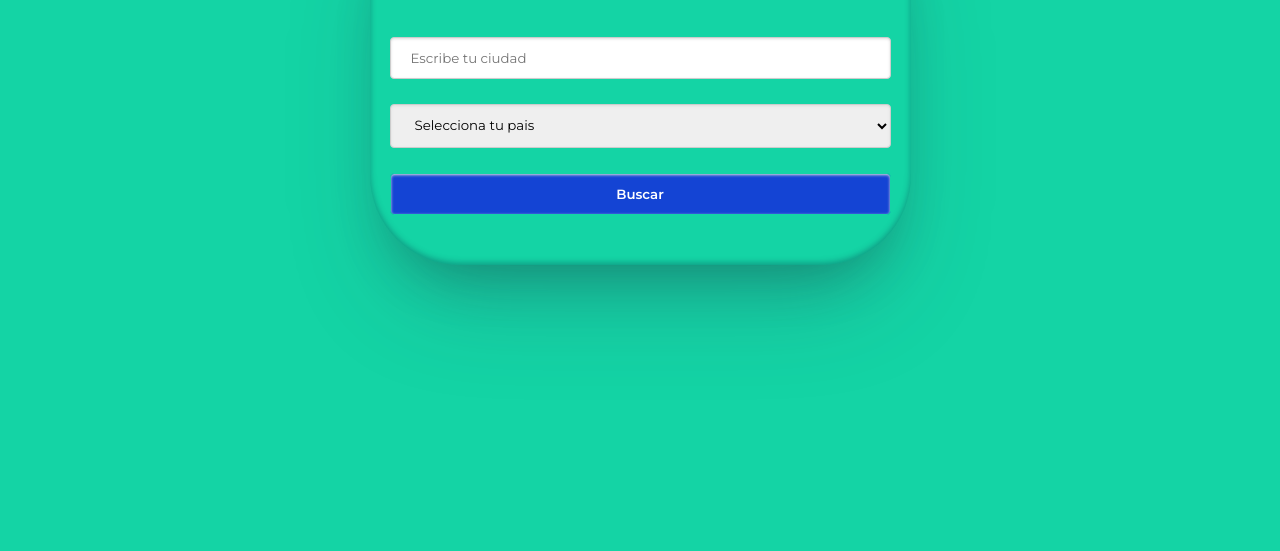
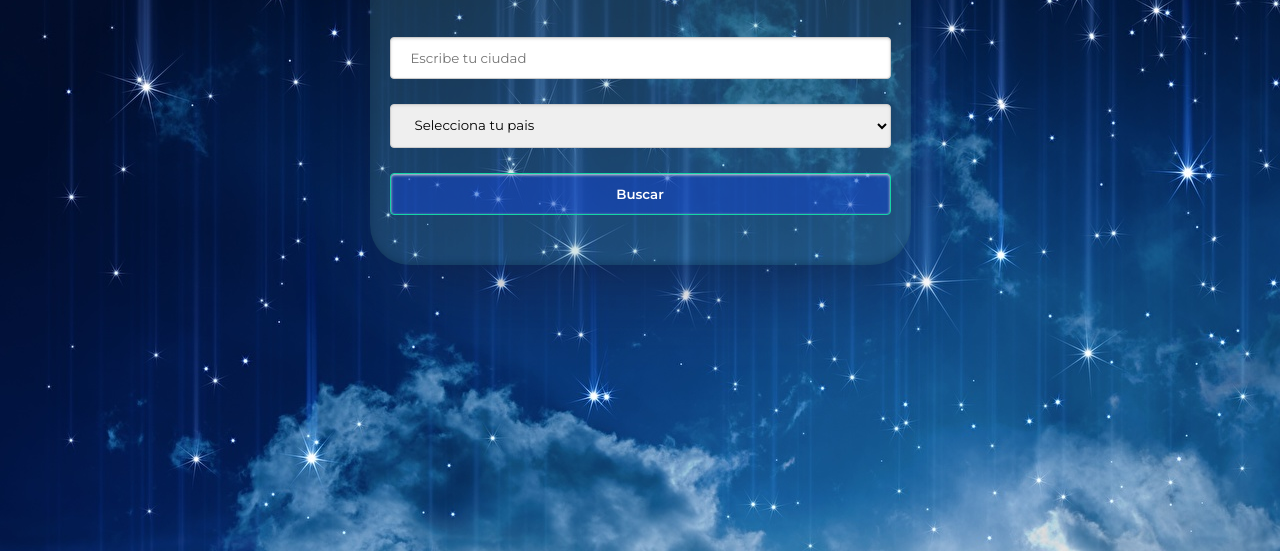
Before and after one commit to sebasR26/climaApi, a plain HTML site: page index.html in a window 1280 px wide. Shown: the part 249-800 px from the top of the page. Drawn offline with Linux system fonts and the light colour scheme.

Commit message:
completo

```diff
--- a/style.css
+++ b/style.css
@@ -1,7 +1,7 @@
 @import url('https://fonts.googleapis.com/css2?family=Montserrat:ital,wght@0,100;0,200;0,300;0,400;0,500;0,600;0,700;0,800;0,900;1,100;1,200;1,300;1,400;1,500;1,600;1,700;1,800&display=swap');
 body{
     font-family: 'Montserrat', sans-serif;
-    background-color:#14d4a5;
+    background-image: url(./img/cilo.jpg);
 }
 .weather-content {
     box-shadow: rgba(50, 50, 93, 0.25) 0px 50px 100px -20px, rgba(0, 0, 0, 0.3) 0px 30px 60px -30px, rgba(10, 37, 64, 0.35) 0px -2px 6px 0px inset;
@@ -9,8 +9,8 @@ body{
     text-align: center;
     padding: 20px 20px 50px;
     margin: 10% auto 0;
-    background-color:#14d4a5;
-    border-radius: 90px;
+    background-color:rgba(95, 158, 160, 0.247);
+    border-radius: 40px;
 }
 .weather-content h1{
     font-size: 34px;
@@ -61,14 +61,14 @@ form input[type="submit"]{
     width: 100%;
     margin: 0 auto;
     cursor: pointer;
-    background-color: #1444d4;
+    background-color: #1444d479;
     border: 1px solid #14d4a5;
     color: #fff;
     font-weight: 600;
     transition: width 1s;
 }
 form input[type="submit"]:hover{
-    width: 50%;
+    background-color: rgba(220, 220, 220, 0.418);
 }
 .alert-message {
     margin: 24px 0 0;
```
Also changed, not shown: img/cilo.jpg (added).
